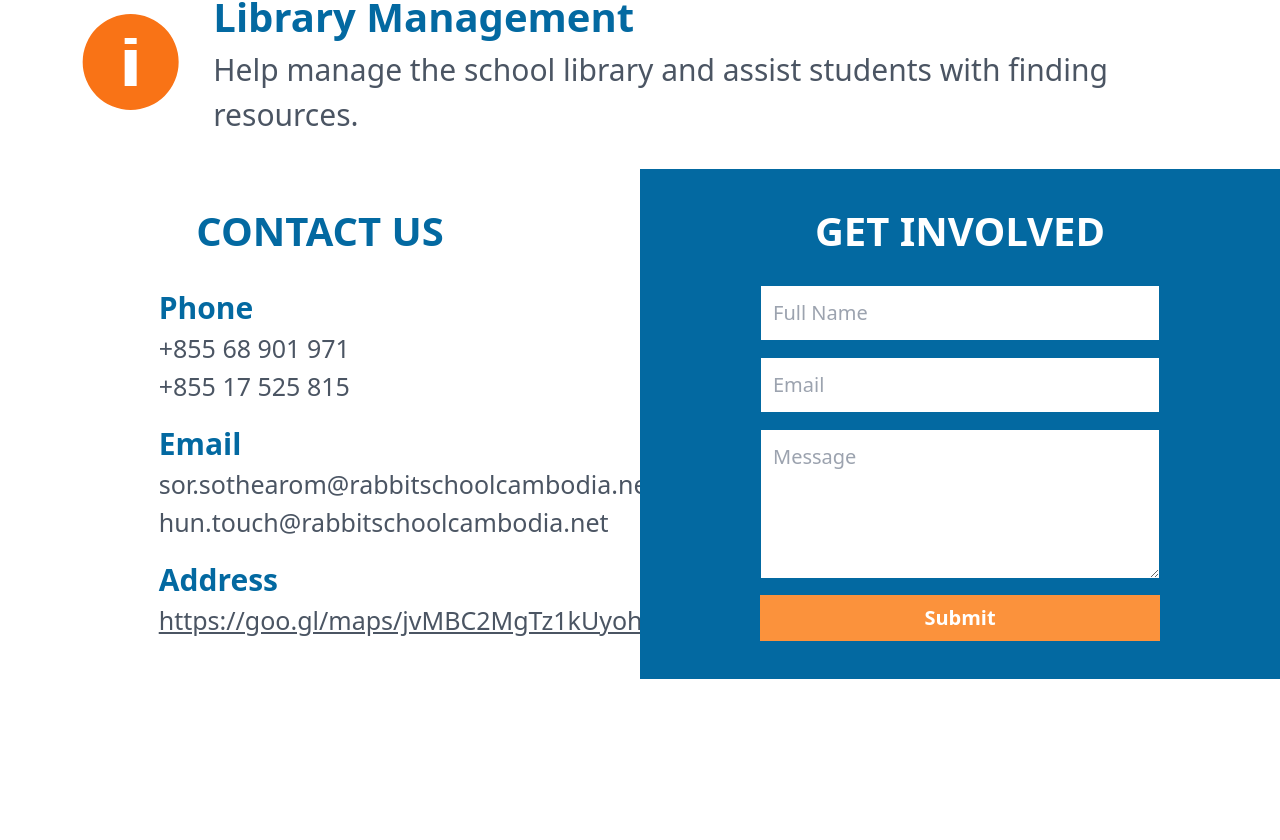
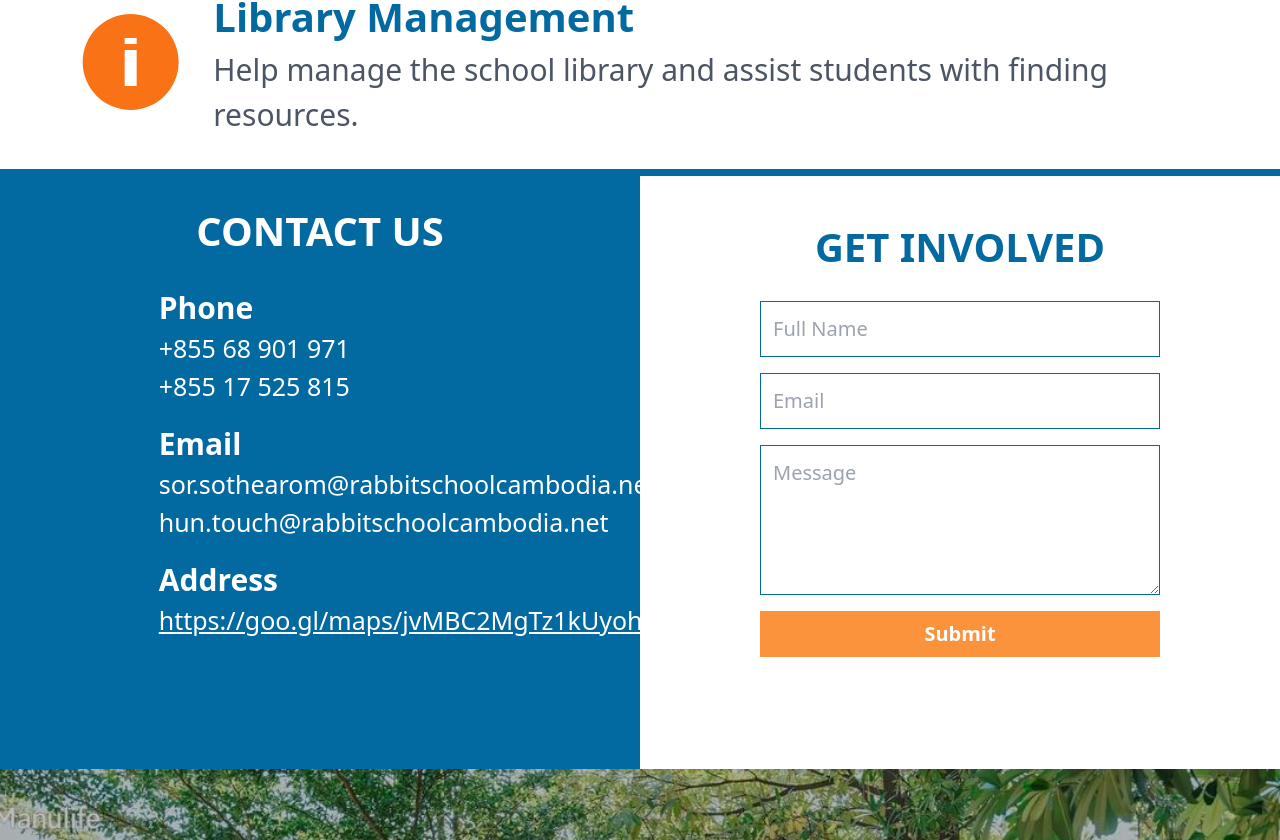
Before and after one commit to mongtrithay/rabbit-school, a React (Vite) app: page / in a window 1280 px wide. Shown: the part 2600-3440 px from the top of the page. Before the commit the page ends 3279 px from the top, so only its background shows below. Built offline with nearby package versions, Linux system fonts and the light colour scheme.

Commit message:
finished get invovled

```diff
--- a/src/companents/Footer.jsx
+++ b/src/companents/Footer.jsx
@@ -12,7 +12,7 @@ function Footer() {
   return (
     <>
       <footer className="w-full h-[900px]">
-        <section className=" w-full m-auto  image bg-blue-600 image bg-no-repeat bg-center h-[850px]">
+        <section className=" w-full m-auto  image bg-sky-700 image bg-no-repeat bg-center h-[850px]">
           <div className="w-full h-full bler bg-black/25 flex items-center">
             <nav className="w-[60%] h-[250px] mt-[80px] ml-[250px]">
               <h1 className="text-white mb-4 text-6xl">Rabbit Shcool</h1>
@@ -25,7 +25,7 @@ function Footer() {
             </nav>
           </div>
         </section>
-        <section className="w-full m-auto h-[800px] bg-blue-600">
+        <section className="w-full m-auto h-[800px] bg-sky-700">
           <section className="flex justify-start w-[100%] h-[500px] ">
             <div className="w-[20%] h-[400px] flex justify-center items-center  ml-[3rem] mt-[2.5rem]">
             <img src={imageSrc} alt="logo" className='ml-[5rem] mt-[3rem] ' />
--- a/src/pages/Involved.jsx
+++ b/src/pages/Involved.jsx
@@ -1,5 +1,6 @@
 import React from 'react';
 import Menu from '../companents/Menu';
+import Footer from'../companents/Footer';
 
 function Involved() {
   return (
@@ -157,30 +158,31 @@ function Involved() {
       {/* //section5 */}
       {/* left Section */}
 
-      <div className="flex flex-col md:flex-row max-w-10xl mx-auto h-[564px]p-8">
-   <div className="w-full md:w-1/2 p-8 bg-white  ">
-    <h1 className="text-[40px] text-sky-700 font-bold mb-6 text-center">CONTACT US</h1>
-    <div className="text-[20px] text-gray-700 space-y-4">
+      <div className="flex flex-col md:flex-row max-w-10xl mx-auto h-[600px]">
+   <div className="w-full md:w-1/2 p-8  bg-sky-700 ">
+    <h1 className="text-[40px] text-white font-bold mb-6 text-center">CONTACT US</h1>
+    <div className="text-[20px] text-white space-y-4">
       <div>
-        <h2 className="font-bold text-[30px] text-sky-700 ml-[22%]">Phone</h2>
-        <p className='text-[25px] ml-[22%] text-gray-600'>+855 68 901 971</p>
-        <p className='text-[25px] ml-[22%] text-gray-600'>+855 17 525 815</p>
+        <h2 className="font-bold text-[30px] text-white ml-[22%]">Phone</h2>
+        <p className='text-[25px] ml-[22%] text-white'>+855 68 901 971</p>
+        <p className='text-[25px] ml-[22%] text-white'>+855 17 525 815</p>
       </div>
       <div>
-        <h2 className="font-bold text-[30px] text-sky-700 ml-[22%]">Email</h2>
-        <p className='text-[25px] ml-[22%] text-gray-600'>sor.sothearom@rabbitschoolcambodia.net</p>
-        <p className='text-[25px] ml-[22%] text-gray-600'>hun.touch@rabbitschoolcambodia.net</p>
+        <h2 className="font-bold text-[30px] text-white ml-[22%]">Email</h2>
+        <p className='text-[25px] ml-[22%] text-white'>sor.sothearom@rabbitschoolcambodia.net</p>
+        <p className='text-[25px] ml-[22%] text-white'>hun.touch@rabbitschoolcambodia.net</p>
       </div>
       <div>
-        <h2 className="font-bold text-[30px] text-sky-700 ml-[22%]">Address</h2>
-        <p className='text-[25px] ml-[22%] '><a href="https://goo.gl/maps/jvMBC2MgTz1kUyoh6" className="text-gray-600 underline" target="_blank" rel="noopener noreferrer">https://goo.gl/maps/jvMBC2MgTz1kUyoh6</a></p>
+        <h2 className="font-bold text-[30px] text-white ml-[22%]">Address</h2>
+        <p className='text-[25px] ml-[22%] '><a href="https://goo.gl/maps/jvMBC2MgTz1kUyoh6" className="text-white underline" target="_blank" rel="noopener noreferrer">https://goo.gl/maps/jvMBC2MgTz1kUyoh6</a></p>
       </div>
     </div>
   </div>
 
   {/* Right Section */}
-  <div className="w-full md:w-1/2 p-8 h-[510px] bg-sky-700 ">
-  <h1 className="text-[40px] font-bold text-white mb-6 text-center ">GET INVOLVED</h1>
+  <div className="relative w-full md:w-1/2 p-8 h-[600px] bg-white">
+  <div className="absolute top-0 left-0 w-full h-[7px] bg-sky-700"></div>
+  <h1 className="text-[40px] font-bold text-sky-700 mb-6 text-center mt-4">GET INVOLVED</h1>
   <form className="space-y-4 flex flex-col items-center">
     <input
       type="text"
@@ -194,7 +196,7 @@ function Involved() {
     />
     <textarea
       placeholder="Message"
-      className="w-[400px] p-3 text-[20px] border  border-sky-700  focus:outline-none focus:ring-2 focus:ring-sky-500 h-[150px]"
+      className="w-[400px] p-3 text-[20px] border border-sky-700  focus:outline-none focus:ring-2 focus:ring-sky-500 h-[150px]"
     />
     <button
       type="submit"
@@ -205,11 +207,12 @@ function Involved() {
   </form>
 </div>
 
+
 </div>
 
 
 
-
+<Footer />
 
 
 
```
